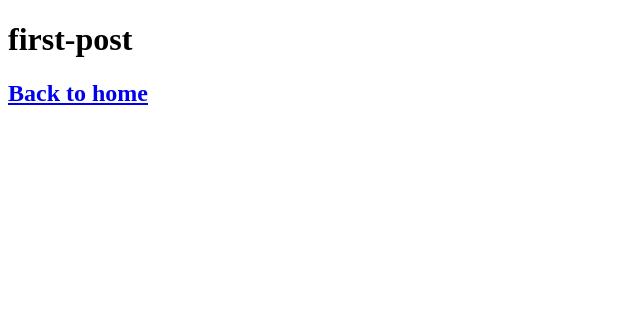
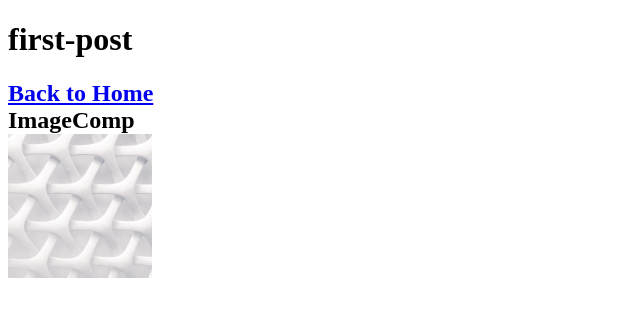
Before and after one commit to hewitt99/hewitt99.blog, a Next.js app: page /posts/first-post in a window 1280 px wide. Shown: the top 316 px of the page, without its empty margins (0-640 px from the left). Built offline with nearby package versions, Linux system fonts and the light colour scheme.

Commit message:
feat:next/Image

```diff
--- /dev/null
+++ b/components/ImageComp.js
@@ -0,0 +1,18 @@
+import React from 'react'
+import Image from 'next/image';
+
+const ImageComp = () => {
+  return (
+    <>
+      <div>ImageComp</div>
+      <Image
+        height={144}
+        width={144}
+        alt='testImg'
+        src='/images/profile.jpg'
+      />
+    </>
+  )
+}
+
+export default ImageComp
--- a/pages/posts/first-post.js
+++ b/pages/posts/first-post.js
@@ -1,11 +1,13 @@
 import Link from 'next/link';
+import ImageComp from '/components/ImageComp'
 
 export default function FirstPost() {
   return (
     <>
       <h1>first-post</h1>
       <h2>
-        <Link href="/">Back to home</Link>
+        <Link href="/">Back to Home</Link>
+        <ImageComp />
       </h2>
     </>
   )
```
Also changed, not shown: public/images/profile.jpg (added).
